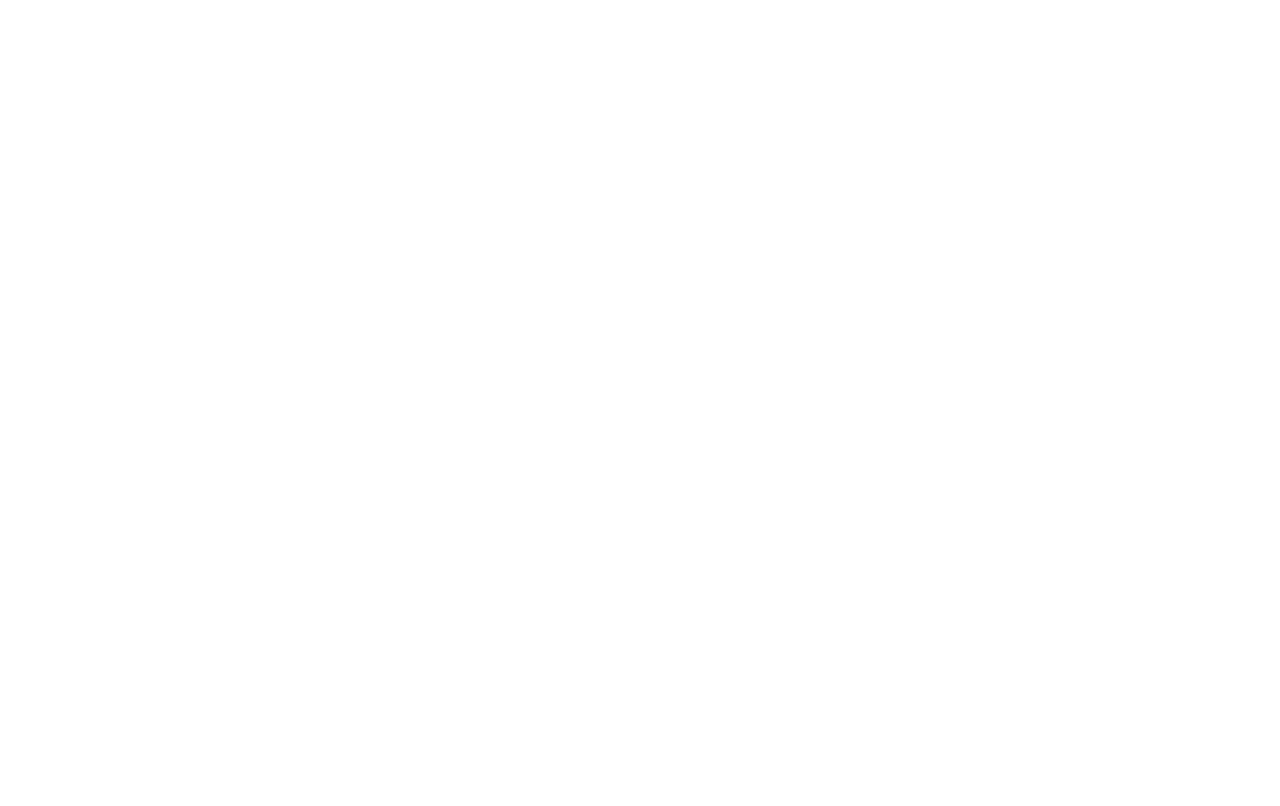
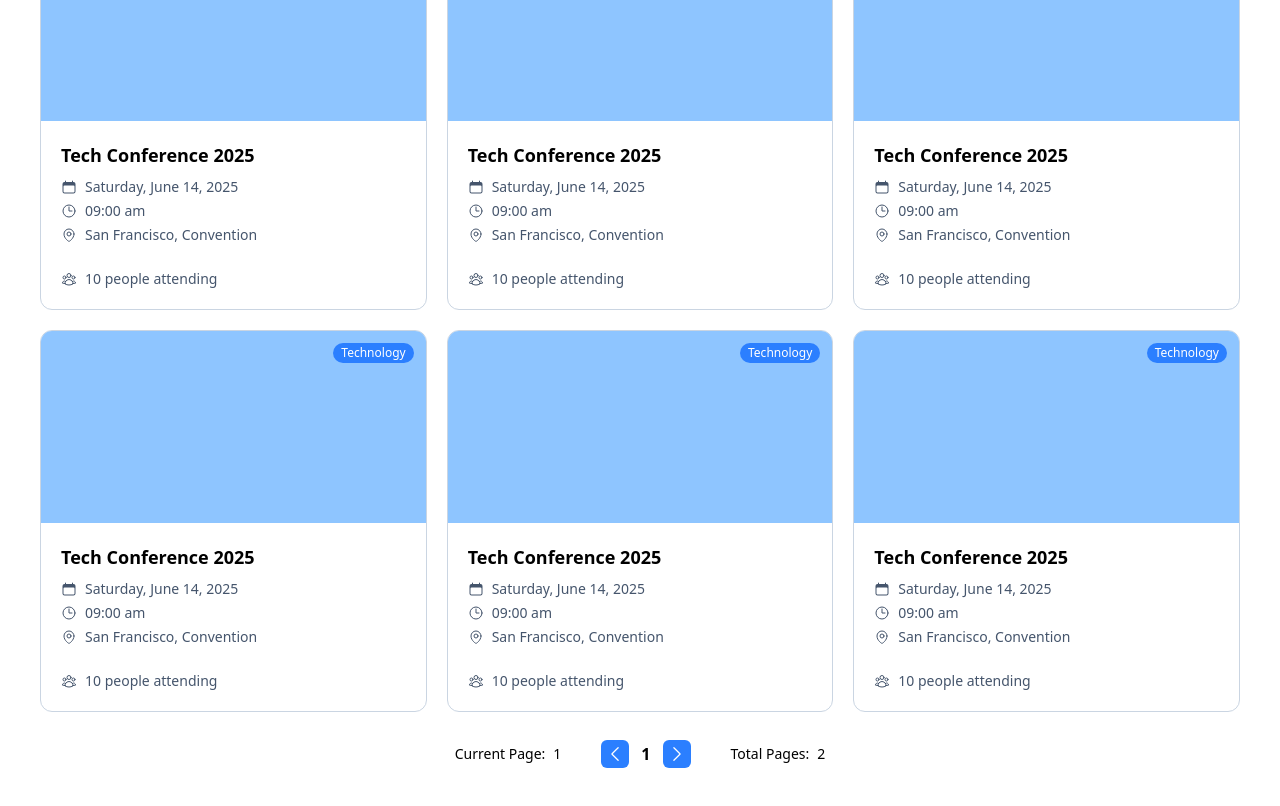
Before and after one commit to davidvchang/Joinly, a React (Vite) app in the folder frontend/: page / in a window 1280 px wide. Shown: the part 1240-2046 px from the top of the page. Before the commit the page ends 1156 px from the top, so only its background shows below. Built offline with nearby package versions, Linux system fonts and the light colour scheme.

Commit message:
Add: Navegation design in home

```diff
--- a/frontend/src/components/BlogCard.tsx
+++ b/frontend/src/components/BlogCard.tsx
@@ -13,8 +13,8 @@
 
 const BlogCard:React.FC<PropsBlogCard> = ({title, category, date, time, address, attend_number}) => {
   return (
-    <div className='flex flex-col w-auto rounded-xl overflow-hidden border border-slate-300 hover:-translate-y-1 hover:shadow-md hover:transition duration-300'>
-        <div className='w-full h-44 bg-blue-300 relative'>
+    <div className='flex flex-col w-auto rounded-xl overflow-hidden border border-slate-300 hover:-translate-y-2 hover:shadow-lg hover:transition duration-300'>
+        <div className='w-full h-48 bg-blue-300 relative'>
 
             <span className='text-xs bg-blue-500 text-white font-medium w-fit h-fit px-2 py-0.5 rounded-full absolute top-3 right-3 select-none'>{category}</span>
 
--- a/frontend/src/components/NavBar.tsx
+++ b/frontend/src/components/NavBar.tsx
@@ -5,7 +5,7 @@
 
 const NavBar:React.FC = () => {
   return (
-    <div className='h-16 w-full bg-white border-b border-b-slate-300 flex items-center px-10 justify-between fixed top-0'>
+    <div className='h-16 w-full bg-white border-b border-b-slate-300 flex items-center px-10 justify-between fixed top-0 z-50'>
         <Link to='/' className='flex items-center gap-2'>
             <CalendarDaysIcon className='w-8 h-8'/>
             <span className='text-2xl font-bold'>Joinly</span>
--- /dev/null
+++ b/frontend/src/components/Navegation.tsx
@@ -0,0 +1,39 @@
+import { ChevronRightIcon, ChevronLeftIcon } from '@heroicons/react/24/solid'
+import React from 'react'
+
+
+type PropsNavegation = {
+    current_page: number,
+    page: number,
+    total_pages: number
+}
+
+const Navegation:React.FC<PropsNavegation> = ({current_page, page, total_pages}) => {
+  return (
+    <div className='flex items-center gap-10'>
+        <div className='flex items-center gap-2 text-sm'>
+            <span>Current Page:</span>
+            <span className='font-medium'>{current_page}</span>
+        </div>
+
+        <div className='flex items-center justify-center gap-3'>
+            <button className='w-fit h-fit p-1 rounded-md bg-blue-500 hover:bg-blue-600 hover:transition duration-300 cursor-pointer'>
+                <ChevronLeftIcon className='w-5 h-5 text-white'/>
+            </button>
+
+            <span className='font-semibold'>{page}</span>
+
+            <button className='w-fit h-fit p-1 rounded-md bg-blue-500 hover:bg-blue-600 hover:transition duration-300 cursor-pointer'>
+                <ChevronRightIcon className='w-5 h-5 text-white'/>
+            </button>
+        </div>
+
+        <div className='flex items-center gap-2 text-sm'>
+            <span>Total Pages:</span>
+            <span className='font-medium'>{total_pages}</span>
+        </div>
+    </div>
+  )
+}
+
+export default Navegation
--- a/frontend/src/pages/Home.tsx
+++ b/frontend/src/pages/Home.tsx
@@ -2,6 +2,7 @@
 import SeachInput from "../components/SeachInput";
 import Category from "../components/Category";
 import BlogCard from "../components/BlogCard";
+import Navegation from "../components/Navegation";
 
 const Home: React.FC = () => {
   return (
@@ -30,48 +31,25 @@
           </div>
         </div>
 
-        <div className="grid grid-cols-1 lg:grid-cols-3 md:grid-cols-2 xl:grid-cols-4 2xl:grid-cols-5 gap-5">
-          <BlogCard
-            title="Tech Conference 2025"
-            category="Technology"
-            date="Saturday, June 14, 2025"
-            time="09:00 am"
-            address="San Francisco, Convention"
-            attend_number={10}
-          />
-          <BlogCard
-            title="Tech Conference 2025"
-            category="Technology"
-            date="Saturday, June 14, 2025"
-            time="09:00 am"
-            address="San Francisco, Convention"
-            attend_number={10}
-          />
-          <BlogCard
-            title="Tech Conference 2025"
-            category="Technology"
-            date="Saturday, June 14, 2025"
-            time="09:00 am"
-            address="San Francisco, Convention"
-            attend_number={10}
-          />
-          <BlogCard
-            title="Tech Conference 2025"
-            category="Technology"
-            date="Saturday, June 14, 2025"
-            time="09:00 am"
-            address="San Francisco, Convention"
-            attend_number={10}
-          />
-          <BlogCard
-            title="Tech Conference 2025"
-            category="Technology"
-            date="Saturday, June 14, 2025"
-            time="09:00 am"
-            address="San Francisco, Convention"
-            attend_number={10}
-          />
+        <div className="grid grid-cols-1 lg:grid-cols-3 md:grid-cols-2 xl:grid-cols-3 2xl:grid-cols-5 gap-5">
+          <BlogCard title="Tech Conference 2025" category="Technology" date="Saturday, June 14, 2025" time="09:00 am" address="San Francisco, Convention" attend_number={10} />
+          <BlogCard title="Tech Conference 2025" category="Technology" date="Saturday, June 14, 2025" time="09:00 am" address="San Francisco, Convention" attend_number={10} />
+          <BlogCard title="Tech Conference 2025" category="Technology" date="Saturday, June 14, 2025" time="09:00 am" address="San Francisco, Convention" attend_number={10} />
+          <BlogCard title="Tech Conference 2025" category="Technology" date="Saturday, June 14, 2025" time="09:00 am" address="San Francisco, Convention" attend_number={10} />
+          <BlogCard title="Tech Conference 2025" category="Technology" date="Saturday, June 14, 2025" time="09:00 am" address="San Francisco, Convention" attend_number={10} />
+          <BlogCard title="Tech Conference 2025" category="Technology" date="Saturday, June 14, 2025" time="09:00 am" address="San Francisco, Convention" attend_number={10} />
+          <BlogCard title="Tech Conference 2025" category="Technology" date="Saturday, June 14, 2025" time="09:00 am" address="San Francisco, Convention" attend_number={10} />
+          <BlogCard title="Tech Conference 2025" category="Technology" date="Saturday, June 14, 2025" time="09:00 am" address="San Francisco, Convention" attend_number={10} />
+          <BlogCard title="Tech Conference 2025" category="Technology" date="Saturday, June 14, 2025" time="09:00 am" address="San Francisco, Convention" attend_number={10} />
+          <BlogCard title="Tech Conference 2025" category="Technology" date="Saturday, June 14, 2025" time="09:00 am" address="San Francisco, Convention" attend_number={10} />
+          <BlogCard title="Tech Conference 2025" category="Technology" date="Saturday, June 14, 2025" time="09:00 am" address="San Francisco, Convention" attend_number={10} />
+          <BlogCard title="Tech Conference 2025" category="Technology" date="Saturday, June 14, 2025" time="09:00 am" address="San Francisco, Convention" attend_number={10} />
         </div>
+
+      </div>
+
+      <div className="flex w-full items-center justify-center">
+        <Navegation current_page={1} page={1} total_pages={2}/>
       </div>
     </section>
   );
```
